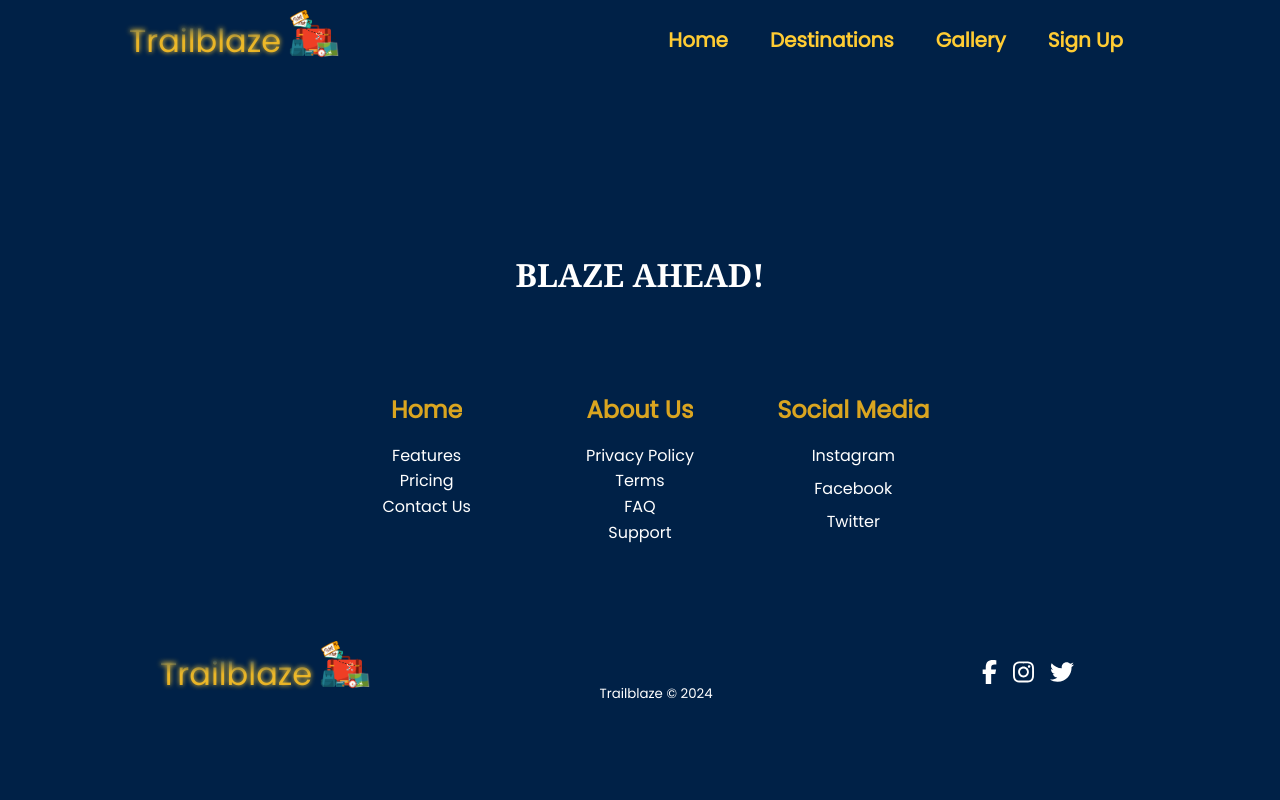
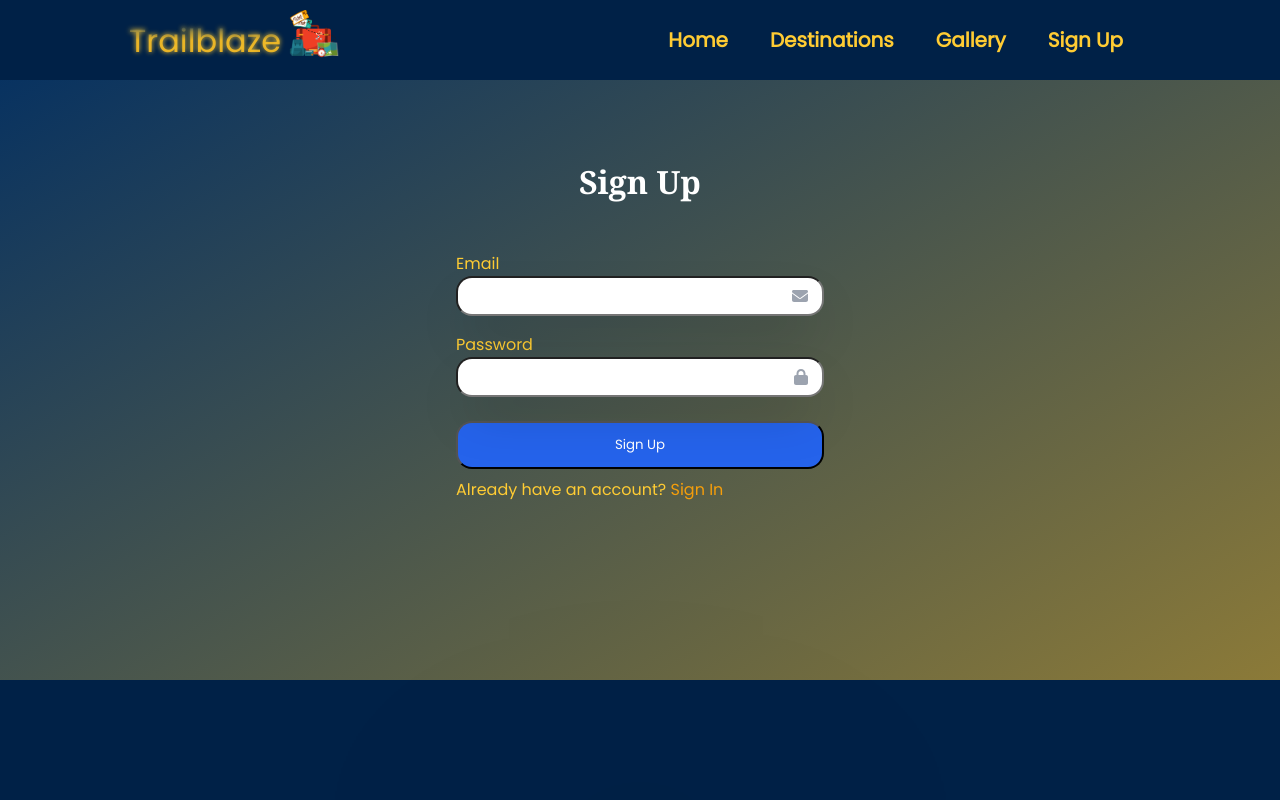
Before and after one commit to LeslieLopez25/react-travel, a React (Create React App) app: page /signup in a window 1280 px wide. Shown: the top 800 px of the page. Built offline with nearby package versions, Linux system fonts and the light colour scheme.

Commit message:
Fixing up the css for sign up component

```diff
--- a/src/App.js
+++ b/src/App.js
@@ -6,6 +6,7 @@ import { Home } from "./components/exportPages.component";
 import Destinations from "./components/pages/Home/Destinations/destinations.component";
 import Footer from "./components/Footer/footer.component";
 import Gallery from "./components/pages/Gallery/gallery.component";
+import SignUp from "./components/pages/SignUp/signup.component";
 
 import "./App.css";
 
@@ -29,6 +30,7 @@ export default function App() {
             <Route path="/" element={<Home />} />
             <Route path="/destinations" element={<Destinations />} />
             <Route path="/gallery" element={<Gallery />} />
+            <Route path="/signup" element={<SignUp />} />
           </Routes>
           <Footer />
         </>
--- a/src/components/pages/SignUp/signup.component.js
+++ b/src/components/pages/SignUp/signup.component.js
@@ -2,13 +2,15 @@ import React from "react";
 import { Link } from "react-router-dom";
 import { FontAwesomeIcon } from "@fortawesome/react-fontawesome";
 import { faEnvelope, faLock } from "@fortawesome/free-solid-svg-icons";
+
+import "./signup.styles.css";
 
 export default function SignUp() {
   return (
     <div>
       <div className="signup-container">
         <h1 className="section-title">Sign Up</h1>
-        <p className="signup-error">Error</p>
+        {/* <p className="signup-error">Error</p> */}
         <form>
           <div className="signup-form_container">
             <label>Email</label>
--- a/src/components/pages/SignUp/signup.styles.css
+++ b/src/components/pages/SignUp/signup.styles.css
@@ -7,6 +7,7 @@
     padding-right: 1rem;
     padding-top: 5rem;
     padding-bottom: 5rem;
+    color: #ffcc33;
 }
 
 .signup-error {
@@ -36,7 +37,7 @@
 
 .icons {
     position: absolute;
-    right: 0.5rem;
+    right: 1rem;
     top: 0.75rem;
     color: #9ca3af;
 }
@@ -50,8 +51,15 @@
     box-shadow: 0 25rem 50rem -12px rgba(0, 0, 0, 0.25);
     color: #fff;
     background-color: #2563eb;
+    cursor: pointer;
 }
 
 .link-accent {
     color: #f59e0b;
+    transition: 0.4s ease-in-out;
+    text-decoration: none;
 }
+
+.link-accent:hover {
+    color: #002e63;
+}
```
